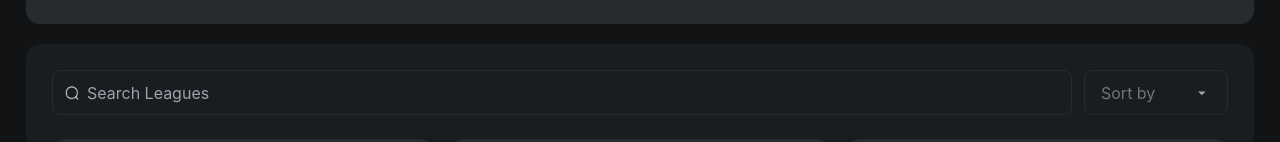
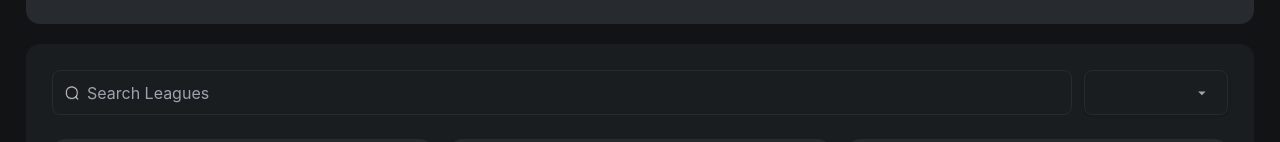
Before and after one commit to keiru517/leeg, a React (Create React App) app: page /myleagues in a window 1280 px wide. Shown: the part 247-389 px from the top of the page. Built offline with nearby package versions, Linux system fonts and the light colour scheme; the HTML template or start-up script is replaced by a standard one.

Commit message:
updated dropdown

```diff
--- a/src/components/Modal/index.jsx
+++ b/src/components/Modal/index.jsx
@@ -45,6 +45,13 @@ const Modal = (props) => {
   const goToStep3 = () => {
     setStep(3);
   };
+
+  const [value, setValue] = useState('Select Sport*');
+
+  const handleSport = () => {
+    console.log("selected sport")
+  }
+
 
   return (
     <Transition.Root show={status} as={Fragment}>
@@ -134,7 +141,9 @@ const Modal = (props) => {
                           <Select
                             className="w-full h-[48px] rounded-default"
                             options={sportOptions}
-                          >Select Sport*</Select>
+                            handleClick={(e) => setValue(e)}
+                            value={value}
+                          >{value}</Select>
                           <button
                             onClick={goToStep2}
                             className="bg-primary w-full h-[53px] rounded-xl mt-auto text-white font-bold text-sm hover:bg-sky-600 focus:ring-2"
--- a/src/components/Select/index.jsx
+++ b/src/components/Select/index.jsx
@@ -3,38 +3,39 @@ import downArrowFilled from "../../../src/assets/img/dark_mode/down-arrow-filled
 import downArrow from "../../../src/assets/img/dark_mode/down-arrow.png";
 
 const Select = (props) => {
-  const { icon, className, options, children, ...rest } = props;
+  const { icon, className, value, handleClick, options, children, ...rest } = props;
 
   const [sort, setSort] = useState(children);
   const [expand, setExpand] = useState(false);
 
-  const handleClick = (data) => {
+  const toggle = () => {
+    setExpand(!expand);
+  };
+
+  const handleButtonClick = (data) => {
     setExpand(false);
-    setSort(data);
+    handleClick(data);
   };
 
   return (
     <div
-      class={`${className} flex justify-between z-10 text-font-dark-gray rounded-lg shadow w-44 dark:bg-transparent border border-charcoal relative items-center cursor-pointer`}
-    //   onClick={() => {
-    //     setExpand(true)
-    //   }}
+      class={`${className} flex justify-between z-10 text-font-dark-gray rounded-lg shadow w-44 dark:bg-transparent border border-charcoal relative items-center cursor-pointer select-none`}
+      //   onClick={() => {
+      //     setExpand(true)
+      //   }}
     >
-      <span className="ml-4">{sort}</span>
-        <img
-          src={downArrowFilled}
-          alt=""
-          className="mr-4 "
-          onClick={() => {
-            setExpand(true);
-          }}
-        />
+      <img src={icon} alt="" />
+      <div
+        className="w-full h-full flex justify-between items-center"
+        onClick={toggle}
+      >
+        <span className="ml-4">{value}</span>
+        <img src={downArrowFilled} alt="" className="mr-4 " />
+      </div>
       <ul
-        class={
-          expand
-            ? "py-2 text-sm text-gray-700 dark:text-gray-200 absolute top-14 bg-dark-gray w-full rounded-default"
-            : "py-2 text-sm text-gray-700 dark:text-gray-200 absolute top-14 bg-dark-gray w-full rounded-default hidden"
-        }
+        className={`py-2 text-sm text-gray-700 dark:text-gray-200 absolute top-14 bg-dark-gray w-full rounded-default${
+          expand ? `` : " hidden"
+        }`}
         aria-labelledby="states-button"
       >
         {options.map((option) => {
@@ -43,7 +44,7 @@ const Select = (props) => {
               <button
                 type="button"
                 class="inline-flex w-full px-4 py-2 text-sm text-gray-700 hover:bg-gray-100 dark:text-gray-400 dark:hover:bg-middle-gray dark:hover:text-white"
-                onClick={() => handleClick(option)}
+                onClick={() => handleButtonClick(option)}
               >
                 <div class="inline-flex items-center">{option}</div>
               </button>
```
